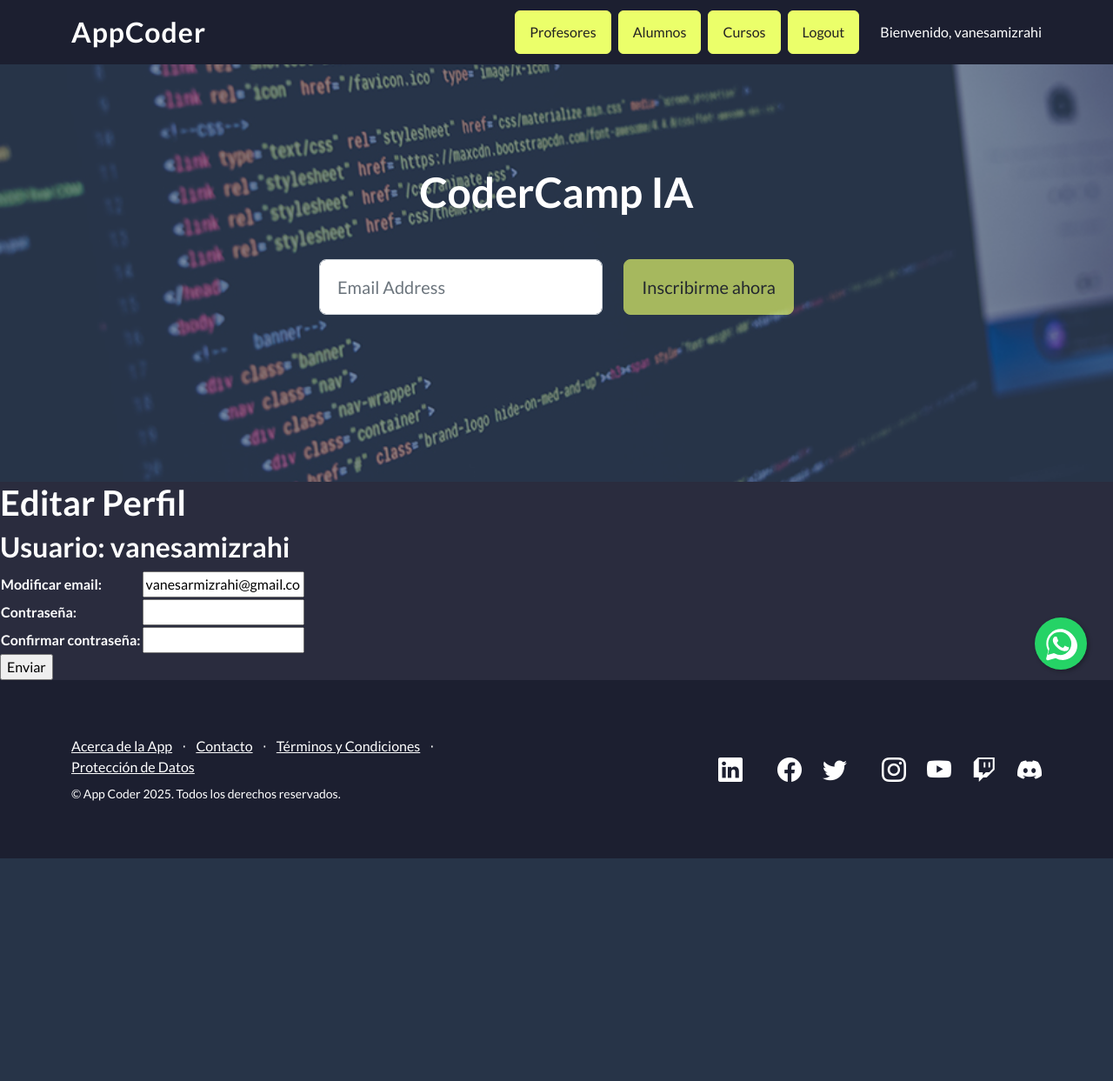
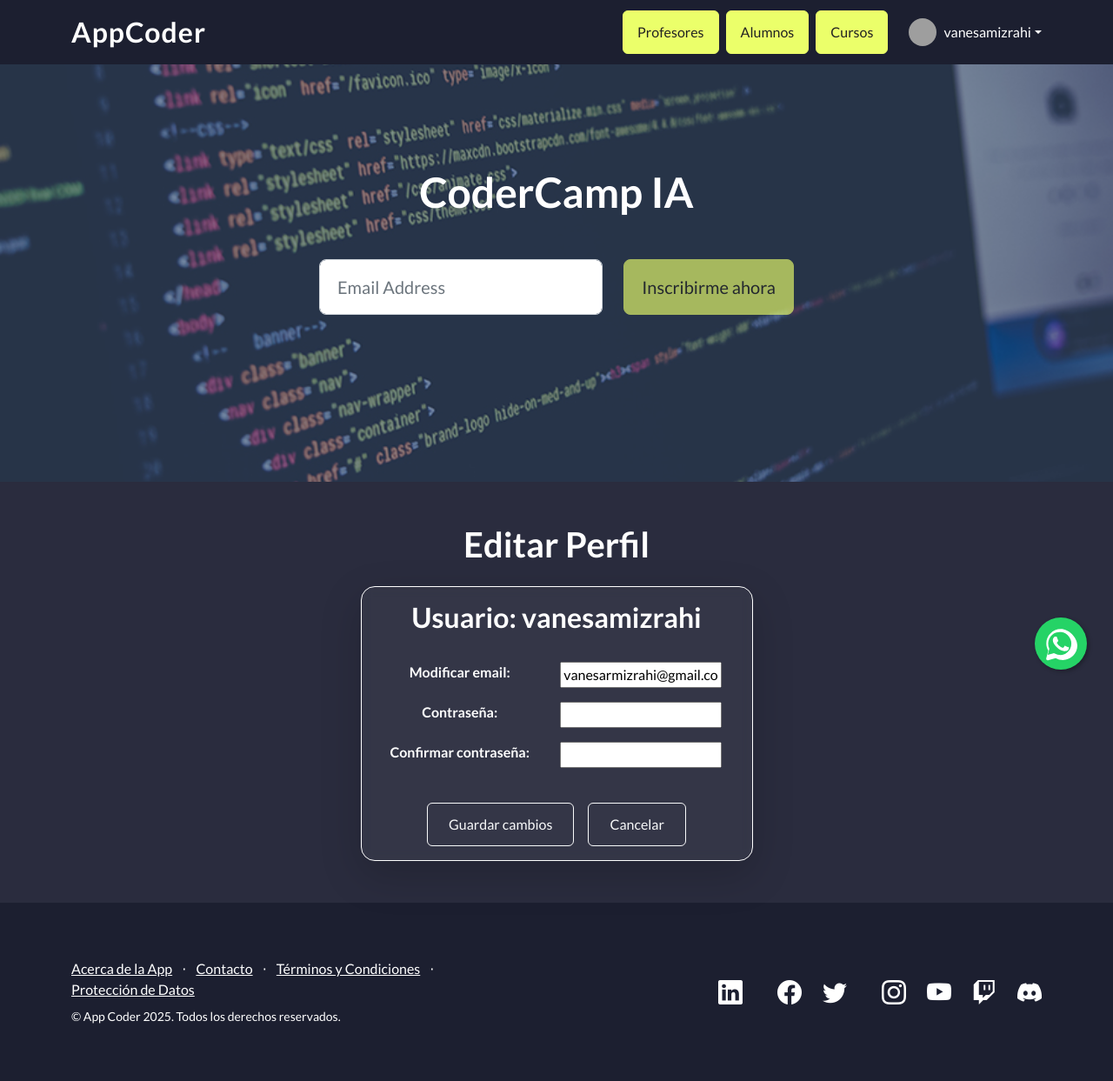
Before and after one commit to vanerm/CursoPython, a Django app: page /AppCoder/editar_perfil/ in a window 1280 px wide. Shown: the whole page at 87% size. Before the commit the page ends 987 px from the top, so only its background shows below. Run offline with Django 5.2, Linux system fonts and the light colour scheme; a user stored in the database is signed in; some libraries are stand-ins or nearby versions; some web fonts are replaced; grey boxes are pictures that could not be loaded.

Commit message:
Refactored: Implemented avatar dropdown in navbar and redesigned user profile and edit profile pages

```diff
--- a/AppCoder/template/editar_perfil.html
+++ b/AppCoder/template/editar_perfil.html
@@ -1,17 +1,38 @@
 {% extends "padre.html" %}
 {% load static %}
 {% block contenido %}
-    <h1>Editar Perfil</h1>
-    <h2>Usuario: {{usuario}}</h2>
-    <form action="" method="POST">
-        {% csrf_token %}
+<br><br>
 
-        <table>
-            {{ miFormulario.as_table }}
-        </table>
+<h1 class="text-center text-white">Editar Perfil</h1>
 
-        <input type="submit" value="Enviar">
+<div class="container mt-4">
+    <div class="row justify-content-center">
+        <div class="col-lg-5">
+            <div class="card border-white shadow-lg rounded-4" style="background-color: rgba(255, 255, 255, 0.05); backdrop-filter: blur(6px);">
+                <div class="card-body text-white text-center">
 
-    </form>
+                    <h2 class="mb-4">Usuario: {{ usuario }}</h2>
 
+                    <form action="" method="POST">
+                        {% csrf_token %}
+
+                        <div class="table-responsive">
+                            <table class="table table-borderless text-white">
+                                {{ miFormulario.as_table }}
+                            </table>
+                        </div>
+
+                        <div class="d-flex justify-content-center gap-3 mt-3">
+                            <button type="submit" class="btn btn-outline-light px-4">Guardar cambios</button>
+                            <a href="{% url 'perfil' %}" class="btn btn-outline-light px-4">Cancelar</a>
+                        </div>
+
+                    </form>
+                </div>
+            </div>
+        </div>
+    </div>
+</div>
+
+<br><br>
 {% endblock %}
--- a/AppCoder/template/padre.html
+++ b/AppCoder/template/padre.html
@@ -60,32 +60,43 @@
     <!-- Navigation-->
     <nav class="navbar navbar-light fixed-top" style="background-color: rgb(28, 31, 48)">
         <div class="container d-flex justify-content-between align-items-center">
-            <!-- Logo a la izquierda -->
+            <!-- Left side of navbar -- Logo AppCoder -->
             <a class="navbar-brand text-white fw-bold" style="letter-spacing:1px; font-size:2rem;"
                 href="{% url 'inicio' %}">AppCoder</a>
 
-            <!-- Botones a la derecha -->
+            <!-- Right side of navbar -- Buttons -->
             <div class="d-flex align-items-center gap-2 ms-auto">
                 {% if user.is_authenticated %}
                 <a class="btn btn-primary" href="{% url 'profesores' %}">Profesores</a>
                 <a class="btn btn-primary" href="{% url 'alumnos' %}">Alumnos</a>
                 <a class="btn btn-primary" href="{% url 'cursos' %}">Cursos</a>
-                <a class="btn btn-primary" href="{% url 'logout' %}">Logout</a>
+
+                <!-- Dropdown wihth user avatar -->
+                <div class="dropdown ms-3">
+                    <a class="d-flex align-items-center text-white text-decoration-none dropdown-toggle" href="#"
+                        role="button" id="userDropdown" data-bs-toggle="dropdown" aria-expanded="false">
+                        <img src="https://ui-avatars.com/api/?name={{ user.username }}&background=random&color=fff"
+                            alt="Avatar" width="32" height="32" class="rounded-circle me-2">
+                        <span>{{ user.username }}</span>
+                    </a>
+                    <ul class="dropdown-menu dropdown-menu-end" aria-labelledby="userDropdown">
+                        <li><a class="dropdown-item" href="{% url 'perfil' %}">Mi Perfil</a></li>
+                        <li>
+                            <hr class="dropdown-divider">
+                        </li>
+                        <li><a class="dropdown-item" href="{% url 'logout' %}">Cerrar sesión</a></li>
+                    </ul>
+                </div>
                 {% else %}
                 <a class="btn" style="background-color: rgb(233, 144, 255); color: rgb(105, 27, 123); border: none;"
                     href="{% url 'login' %}">Login</a>
                 <a class="btn" style="background-color: rgb(233, 144, 255); color: rgb(105, 27, 123); border: none;"
                     href="{% url 'signup' %}">Signup</a>
                 {% endif %}
-
-                {% if user.is_authenticated %}
-                <span class="text-white ms-3">Bienvenido, {{ user.username }}</span>
-                {% else %}
-                <span class="text-white ms-3">Bienvenido, invitado</span>
-                {% endif %}
             </div>
         </div>
     </nav>
+
 
     <!-- Masthead-->
     <header class="masthead">
@@ -111,7 +122,8 @@
                                         placeholder="Email Address" data-sb-validations="required,email" />
                                     <div class="invalid-feedback text-white" data-sb-feedback="emailAddress:required">
                                         Dirección de email requerida.</div>
-                                    <div class="invalid-feedback text-white" data-sb-feedback="emailAddress:email">La dirección de email no es valida.</div>
+                                    <div class="invalid-feedback text-white" data-sb-feedback="emailAddress:email">La
+                                        dirección de email no es valida.</div>
                                 </div>
                                 <div class="col-auto">
                                     <button class="btn btn-primary btn-lg disabled" id="submitButton"
@@ -125,9 +137,10 @@
                             <div class="d-none" id="submitSuccessMessage">
                                 <div class="text-center mb-3">
                                     <div class="fw-bolder">¡Inscripción exitosa!</div>
-                                    <p>Para mas informacion sobre CoderCamp IA, por favor visite la página de la academia en la siguiente URL:</p>
-                                    <a class="text-white"
-                                        href="https://www.coderhouse.com/ar/codercamp/ia#agenda" target="_blank">https://www.coderhouse.com/ar/codercamp/ia#agenda</a>
+                                    <p>Para mas informacion sobre CoderCamp IA, por favor visite la página de la
+                                        academia en la siguiente URL:</p>
+                                    <a class="text-white" href="https://www.coderhouse.com/ar/codercamp/ia#agenda"
+                                        target="_blank">https://www.coderhouse.com/ar/codercamp/ia#agenda</a>
                                 </div>
                             </div>
                             <!-- Submit error message-->
--- a/AppCoder/urls.py
+++ b/AppCoder/urls.py
@@ -37,6 +37,8 @@ urlpatterns = [
     path('signup/', views.signup, name='signup'),
     # CONTACTO
     path('contacto/', views.contacto, name='contacto'),
+    # PERFIL
+    path('perfil/', views.perfil, name='perfil'),
     # EDITAR PERFIL
     path('editar_perfil/', views.editar_perfil, name='editar_perfil')
     ]
--- a/AppCoder/views.py
+++ b/AppCoder/views.py
@@ -232,6 +232,12 @@ def signup(request):
         form = UserCreationForm()
     return render(request, "signup.html", {"form":form})
 
+# PERFIL
+@login_required
+def perfil(request):
+    usuario = request.user
+    return render(request, "perfil.html", {"usuario": usuario})
+
 # Editar perfil
 
 @login_required
```
Also changed, not shown: AppCoder/template/perfil.html (added, +32 -0 lines), db.sqlite3.
